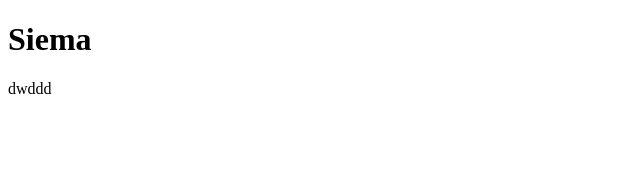
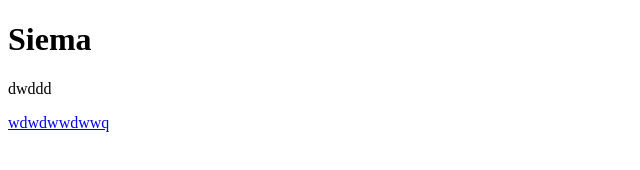
Before and after one commit to kevcio1/Lamas, a plain HTML site: page index.html in a window 1280 px wide. Shown: the whole page, without its empty margins (0-640 px from the left). Drawn offline with Linux system fonts and the light colour scheme.

Commit message:
egfywgfwgfuywhf

```diff
--- a/index.html
+++ b/index.html
@@ -9,5 +9,7 @@
     <h1>Siema</h1>
 
     <p>dwddd</p>
+
+    <a href="#">wdwdwwdwwq</a>
 </body>
 </html>
```
